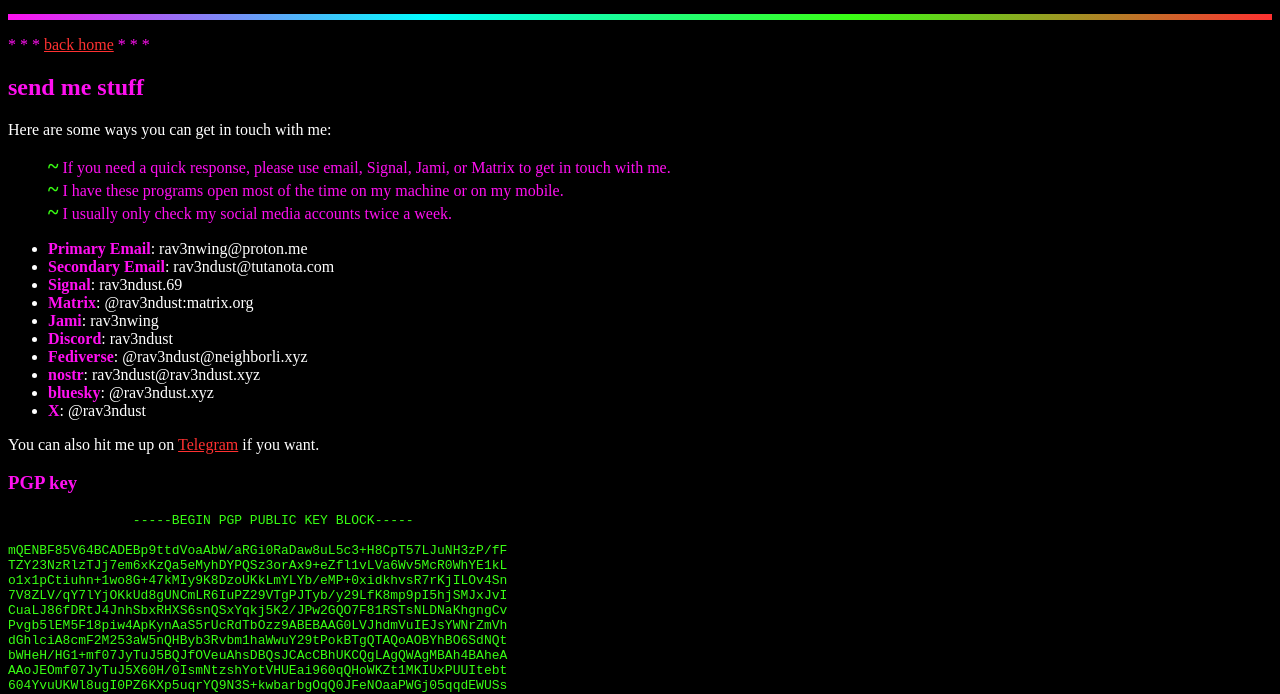
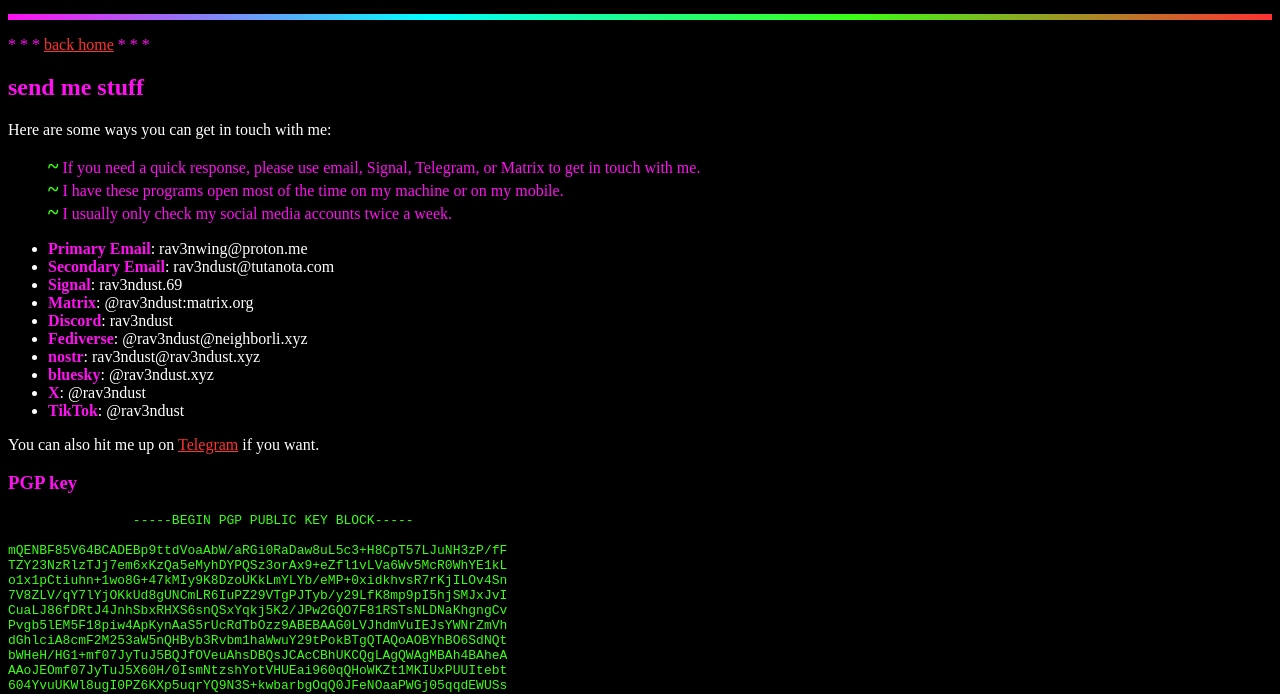
Before and after one commit to rav3ndust/rav3ndust.xyz, a plain HTML site: page contact.html in a window 1280 px wide. Shown: the part 100-794 px from the top of the page. Drawn offline with Linux system fonts and the light colour scheme.

Commit message:
update contact list

```diff
--- a/contact.html
+++ b/contact.html
@@ -49,7 +49,7 @@
 		<h2 style="color:#FF10F0">send me stuff</h2>
 		<p>Here are some ways you can get in touch with me:</p>
 		<blockquote>
-		<b style="color:#39ff14;font-size:20px">~</b> If you need a quick response, please use email, Signal, Jami, or Matrix to get in touch with me.<br>
+		<b style="color:#39ff14;font-size:20px">~</b> If you need a quick response, please use email, Signal, Telegram, or Matrix to get in touch with me.<br>
         <b style="color:#39ff14;font-size:20px">~</b> I have these programs open most of the time on my machine or on my mobile.<br>
 		<b style="color:#39ff14;font-size:20px">~</b> I usually only check my social media accounts twice a week.
 		</blockquote>
@@ -58,12 +58,12 @@
 			<li><b style="color:#FF10F0">Secondary Email</b>: rav3ndust@tutanota.com</li>
 			<li><b style="color:#FF10F0">Signal</b>: rav3ndust.69</li>
 			<li><b style="color:#FF10F0">Matrix</b>: @rav3ndust:matrix.org</li>
-            <li><b style="color:#FF10F0">Jami</b>: rav3nwing</li>
 			<li><b style="color:#FF10F0">Discord</b>: rav3ndust</li>
 			<li><b style="color:#FF10F0">Fediverse</b>: @rav3ndust@neighborli.xyz</li>
 			<li><b style="color:#FF10F0">nostr</b>: rav3ndust@rav3ndust.xyz</li>
 			<li><b style="color:#FF10F0">bluesky</b>: @rav3ndust.xyz</li>
 			<li><b style="color:#FF10F0">X</b>: @rav3ndust</li>
+			<li><b style="color:#ff10f0">TikTok</b>: @rav3ndust</li>
 		</ul>
 		<p>You can also hit me up on <a href="https://t.me/rav3ndust">Telegram</a> if you want.</p>
 		<h3 style="color:#FF10F0">PGP key</h3>
```
